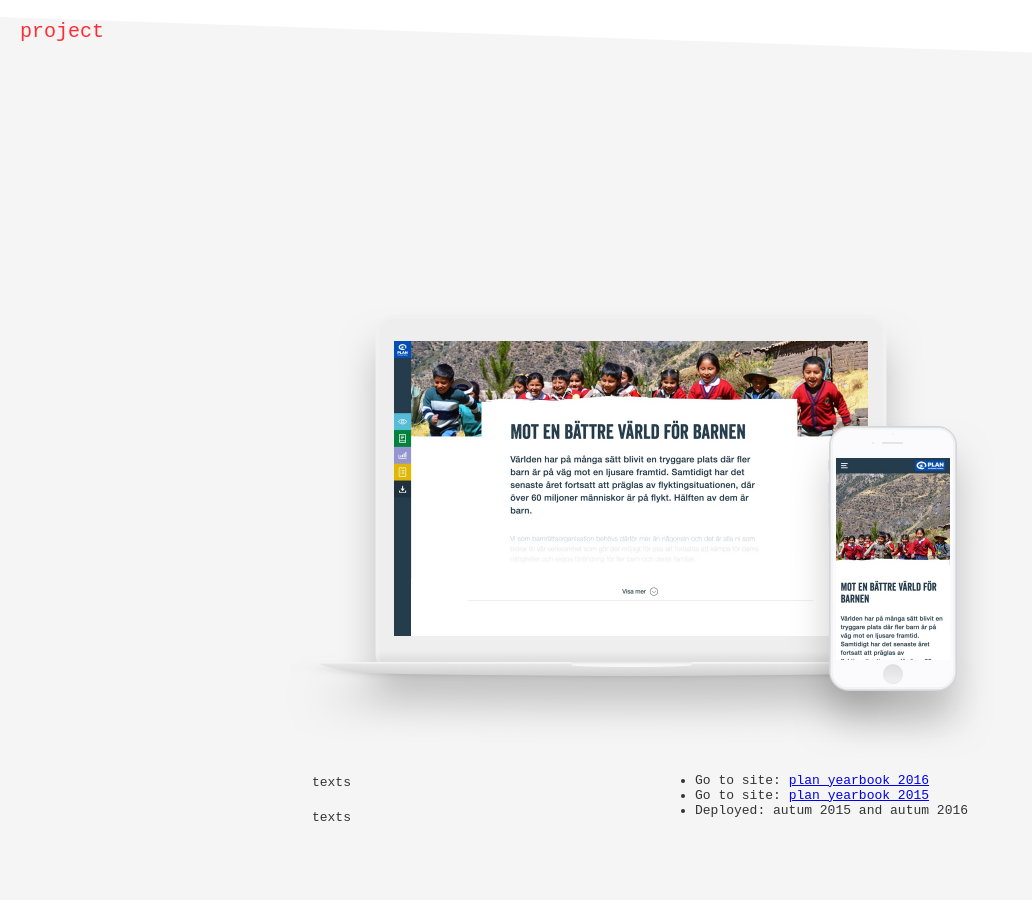
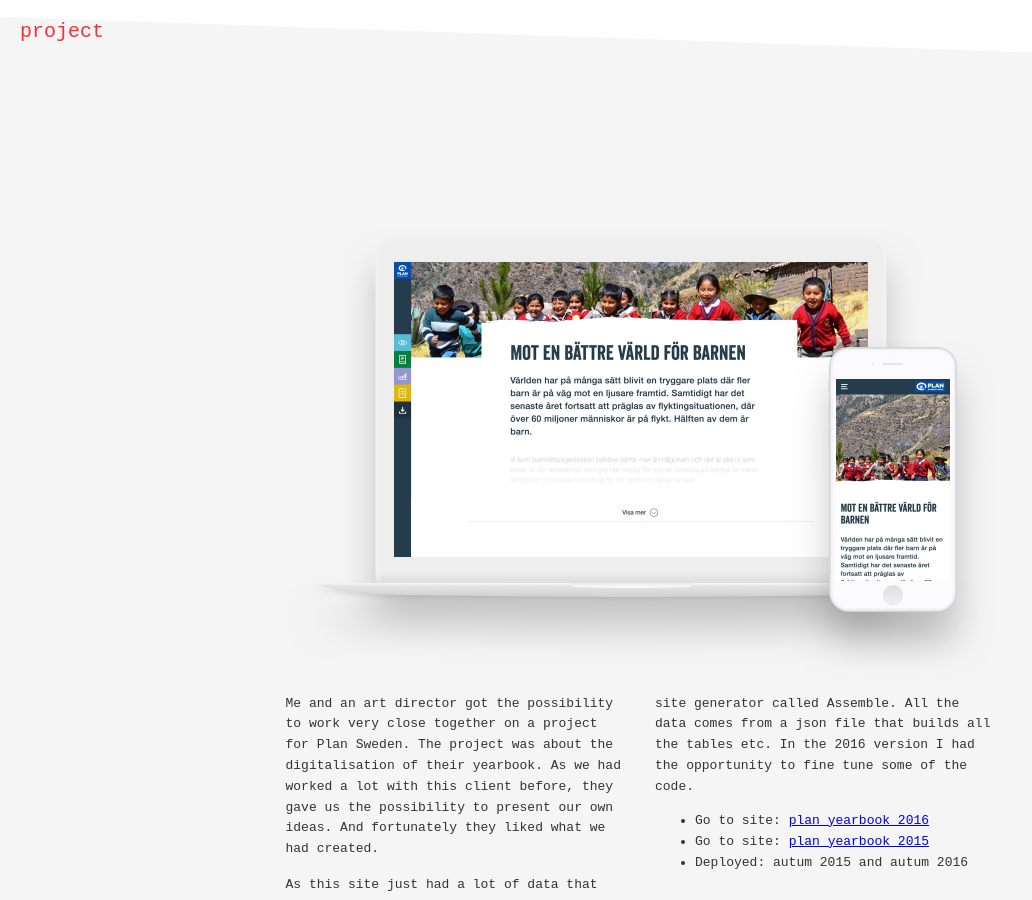
Before and after one commit to cgidlund/site, a Jekyll site: the page built from _projects/planyearbook.html, in a window 1280 px wide and 900 px high, scrolled down 829 px. Shown: the whole window, without its empty margins (0-1032 px from the left). Built offline with Jekyll 4.4.1, drawn with Linux system fonts in a browser that asks for light colours.

Commit message:
Added project texts and one more project.

```diff
--- a/_includes/style.html
+++ b/_includes/style.html
@@ -126,6 +126,9 @@
   .project__p {
     margin: 0 0 15px 0;
   }
+  .project__li {
+    padding-bottom: 6px;
+  }
 
 
   /* 404 */
--- a/_projects/planyearbook.html
+++ b/_projects/planyearbook.html
@@ -20,12 +20,12 @@
     <img class="project__image" src="/assets/img/projects/planyearbook.jpg" alt="plan yearbook screenshots">
   </div>
   <div class="project__description">
-    <p class="project__p">texts</p>
-    <p class="project__p">texts</p>
+    <p class="project__p">Me and an art director got the possibility to work very close together on a project for Plan Sweden. The project was about the digitalisation of their yearbook. As we had worked a lot with this client before, they gave us the possibility to present our own ideas. And fortunately they liked what we had created.</p>
+    <p class="project__p">As this site just had a lot of data that would never be changed, we used a static site generator called Assemble. All the data comes from a json file that builds all the tables etc. In the 2016 version I had the opportunity to fine tune some of the code.</p>
     <ul class="project__ul">
-        <li>Go to site: <a href="https://plansverige.org/arsberattelse2016" title="Go to plansverige.org/arsberattelse2016">plan yearbook 2016</a></li>
-        <li>Go to site: <a href="https://plansverige.org/arsberattelse2015" title="Go to plansverige.org/arsberattelse2015">plan yearbook 2015</a></li>
-        <li>Deployed: autum 2015 and autum 2016</li>
+        <li class="project__li">Go to site: <a href="https://plansverige.org/arsberattelse2016" title="Go to plansverige.org/arsberattelse2016">plan yearbook 2016</a></li>
+        <li class="project__li">Go to site: <a href="https://plansverige.org/arsberattelse2015" title="Go to plansverige.org/arsberattelse2015">plan yearbook 2015</a></li>
+        <li class="project__li">Deployed: autum 2015 and autum 2016</li>
       </ul>
   </div>
 </div>
--- a/projects.html
+++ b/projects.html
@@ -13,7 +13,7 @@
       <ul class="project-list__list">
         <li><a class="project-list__list-link" href="/projects/childmothers" title="Childmothers">childmothers</a></li>
         <li><a class="project-list__list-link" href="/projects/planyearbook" title="Plan Yearbook">plan yearbook</a></li>
-        <!-- <li><a class="project-list__list-link" href="/projects/mattemorden" title="Mattemorden">mattemorden</a></li> -->
+        <li><a class="project-list__list-link" href="/projects/mattemorden" title="Mattemorden">mattemorden</a></li>
       </ul>
     </div>
   </div>
```
Also changed, not shown: _projects/childmothers.html (+5 -4 lines), _projects/mattemorden.html (added, +31 -0 lines), assets/img/projects/mattemorden.jpg (added).
